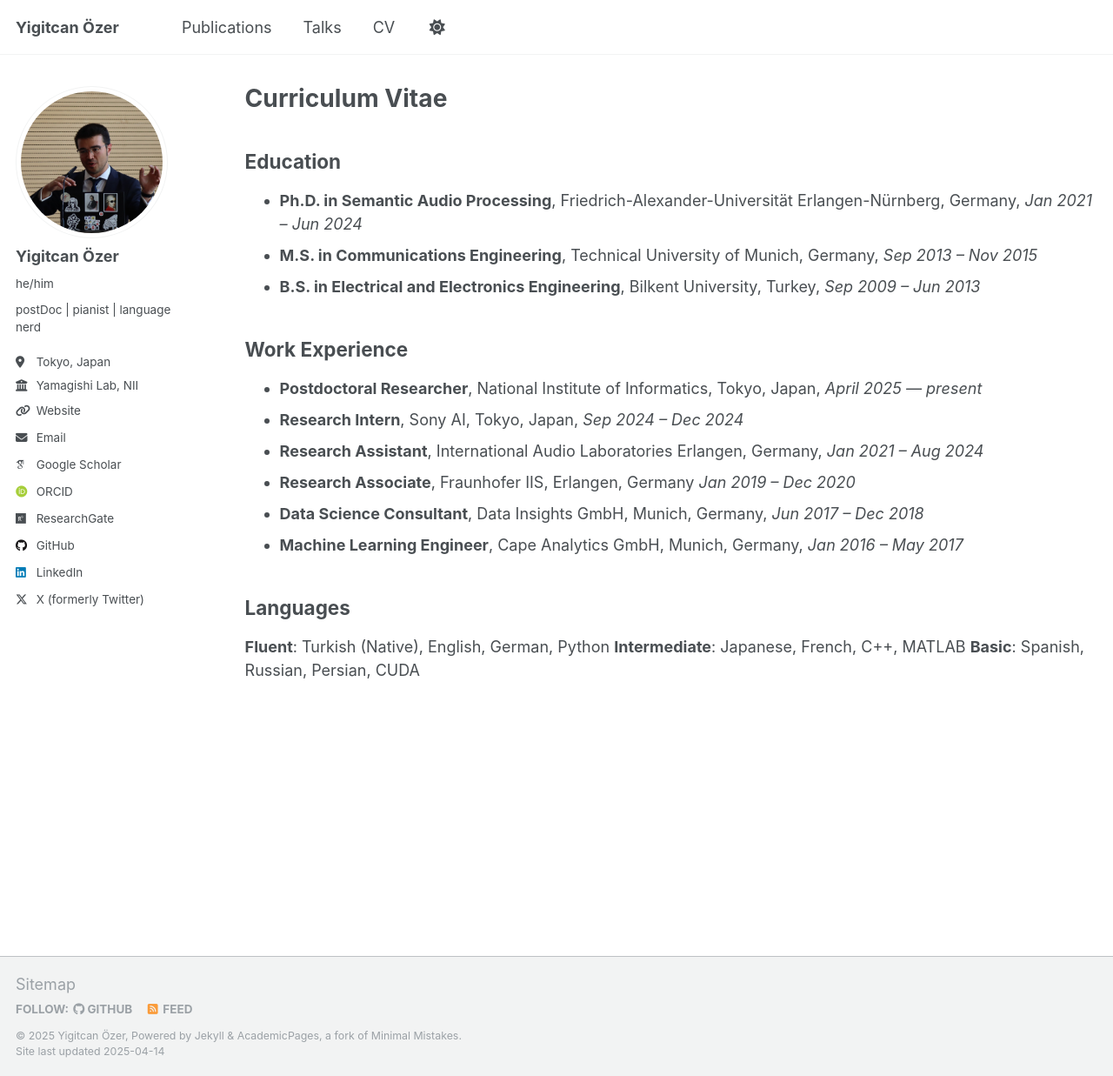
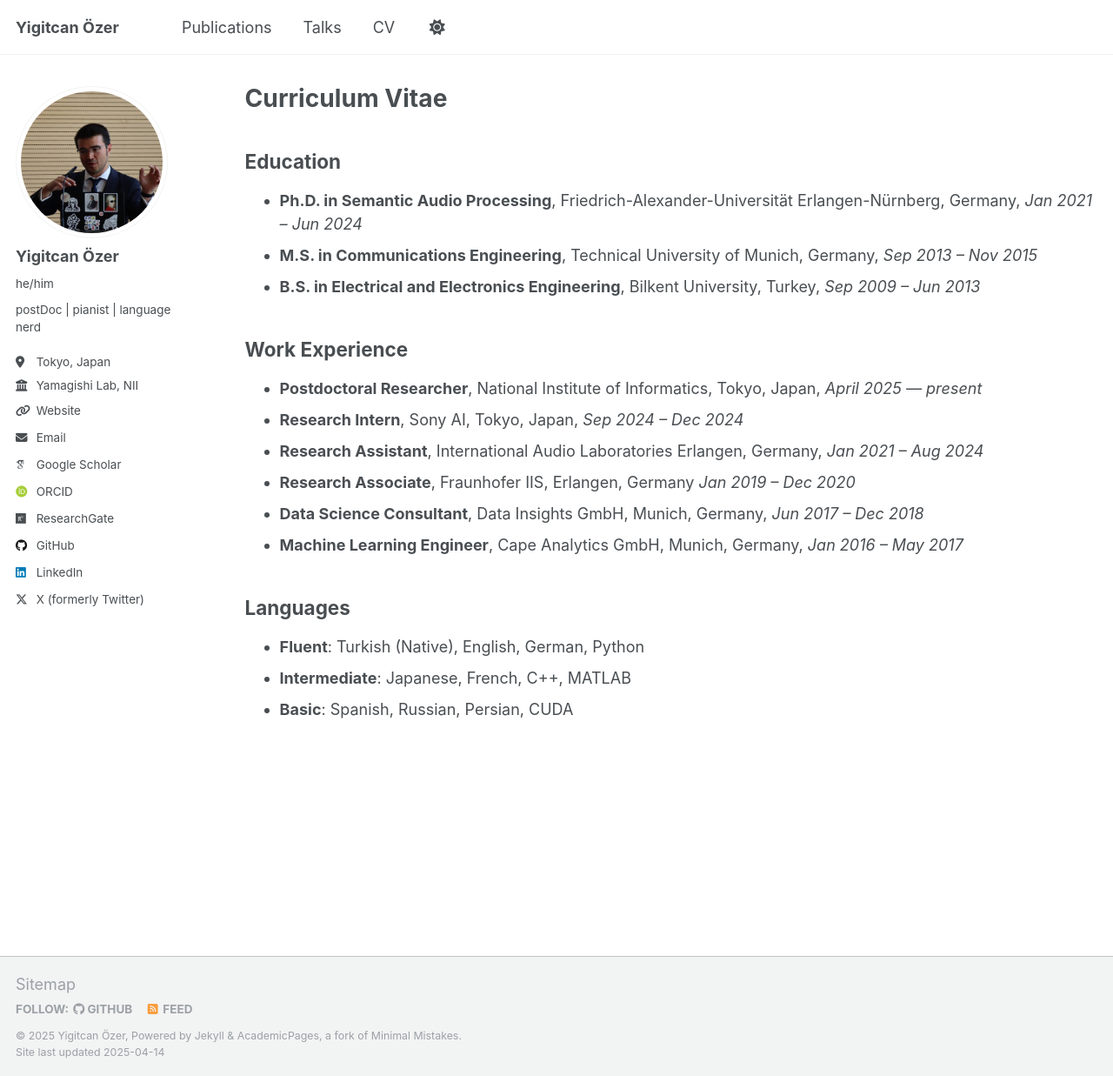
Before and after one commit to yiitozer/yiitozer.github.io, a Jekyll site: the page built from _pages/cv.md, in a window 1280 px wide and 1237 px high. Shown: the whole window at 87% size. Built offline with Jekyll 4.4.1, drawn with Linux system fonts in a browser that asks for light colours; some web fonts are replaced.

Commit message:
add bulletpoints

```diff
--- a/_pages/cv.md
+++ b/_pages/cv.md
@@ -23,6 +23,6 @@ redirect_from:
 * **Machine Learning Engineer**, Cape Analytics GmbH, Munich, Germany, *Jan 2016 – May 2017*
 
 ## Languages
-**Fluent**: Turkish (Native), English, German, Python
-**Intermediate**: Japanese, French, C++, MATLAB
-**Basic**: Spanish, Russian, Persian, CUDA
+* **Fluent**: Turkish (Native), English, German, Python
+* **Intermediate**: Japanese, French, C++, MATLAB
+* **Basic**: Spanish, Russian, Persian, CUDA
```
